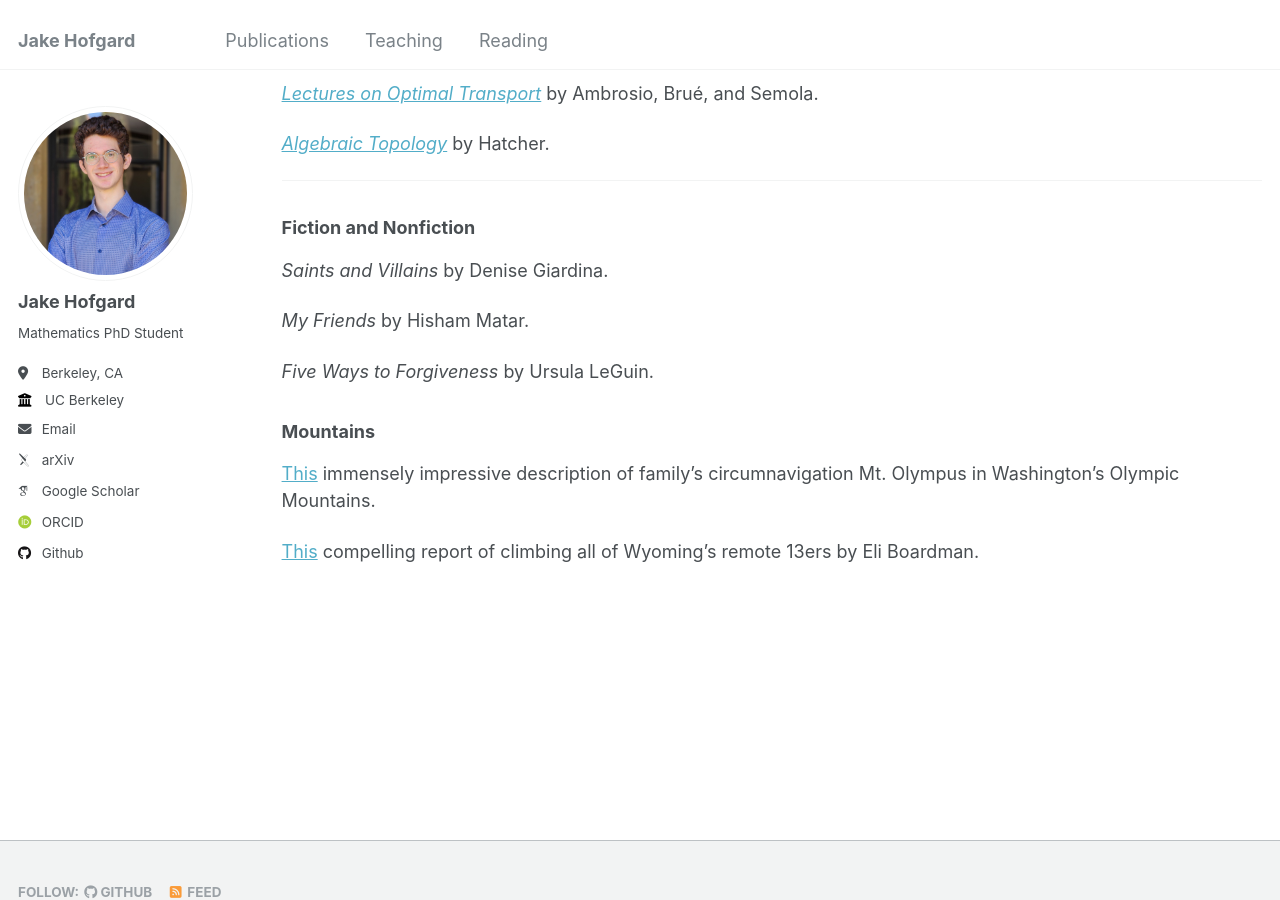
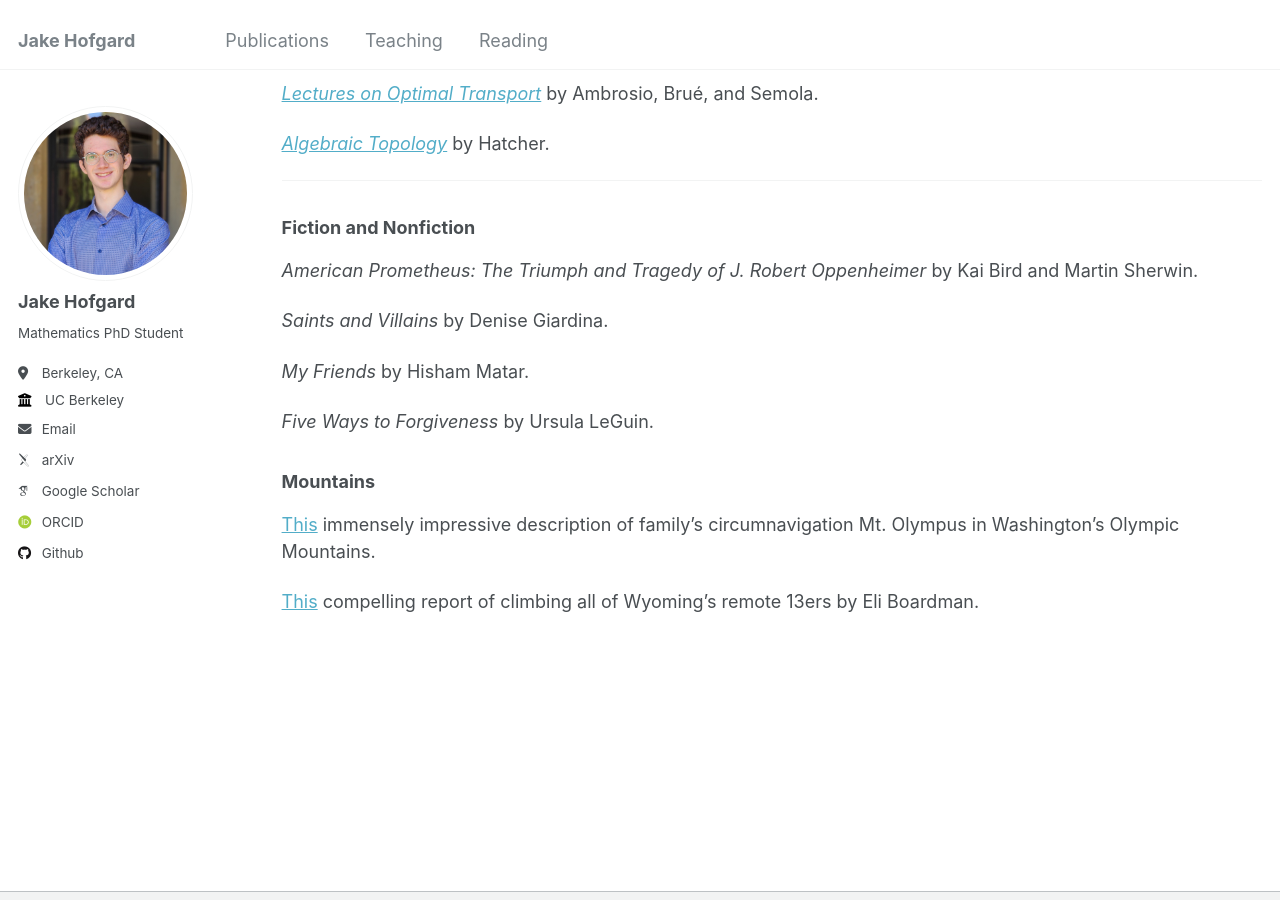
Before and after one commit to jakehofgard/jakehofgard.github.io, a Jekyll site: the page built from _pages/reading.md, in a window 1280 px wide and 900 px high, scrolled down 455 px. Built offline with Jekyll 4.4.1, drawn with Linux system fonts in a browser that asks for light colours; some web fonts are replaced.

Commit message:
Update reading.md

```diff
--- a/_pages/reading.md
+++ b/_pages/reading.md
@@ -28,6 +28,8 @@ As a I begin my PhD, I aim to catalogue the books and survey papers that I read
 
 ### Fiction and Nonfiction
 
+*American Prometheus: The Triumph and Tragedy of J. Robert Oppenheimer* by Kai Bird and Martin Sherwin.
+
 *Saints and Villains* by Denise Giardina.
 
 *My Friends* by Hisham Matar.
```
